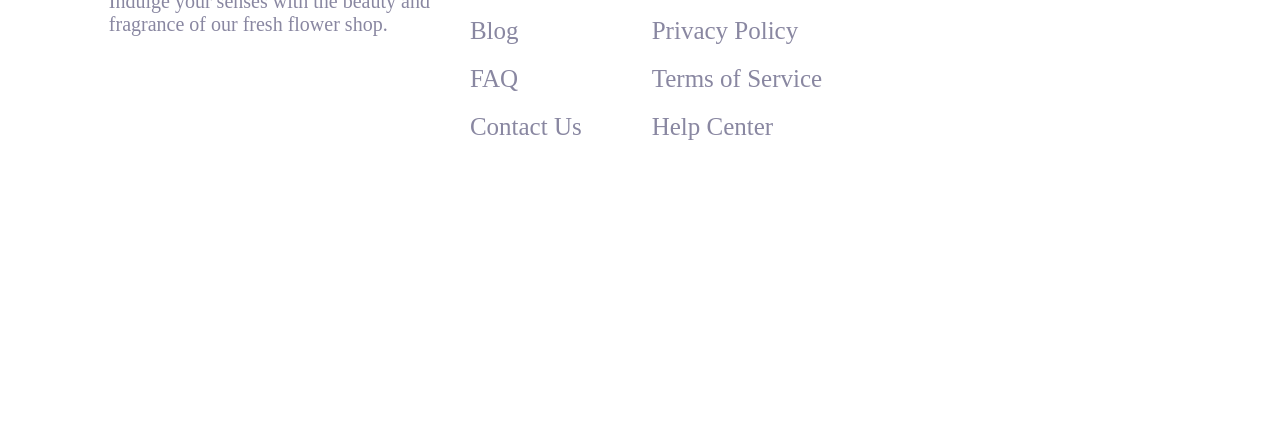
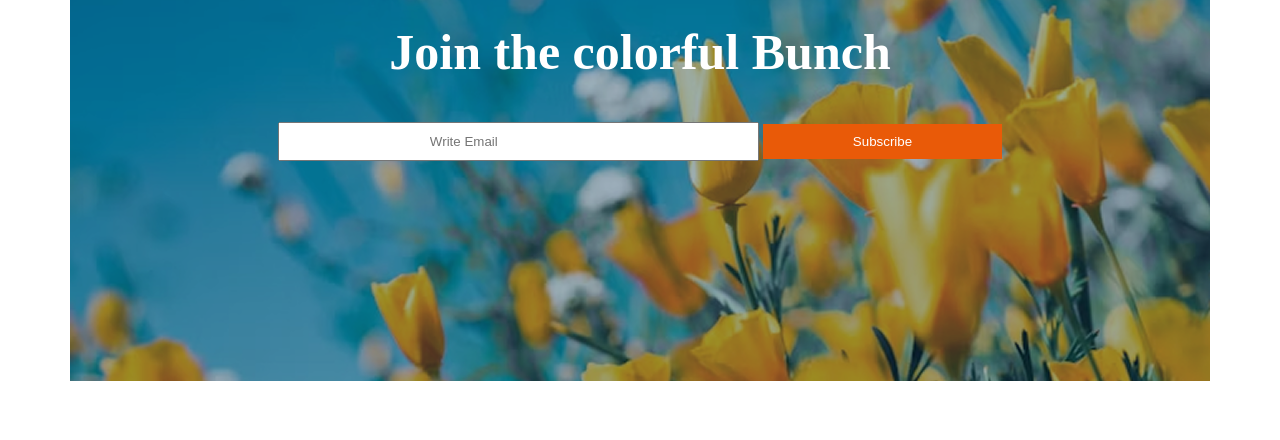
Before and after one commit to Nur169/Responsive-Flower, a plain HTML site: page index.html in a window 1280 px wide. Shown: the part 3527-3967 px from the top of the page. Before the commit the page ends 3731 px from the top, so only its background shows below. Drawn offline with Linux system fonts and the light colour scheme.

Commit message:
added input section

```diff
--- a/index.html
+++ b/index.html
@@ -169,7 +169,15 @@
           </section>
 
           <!--  -->
-
+          <section class="long-img-about">
+            <div class="long-img">
+              <h1 class="h1-title">Join the colorful Bunch</h1>
+              <div class="gap">
+                <input class="input" type="email" name="" id="" placeholder="Write Email">
+                <button class="btn">Subscribe</button>
+              </div>
+            </div>
+          </section>
 
             </main>
    <footer>
```
